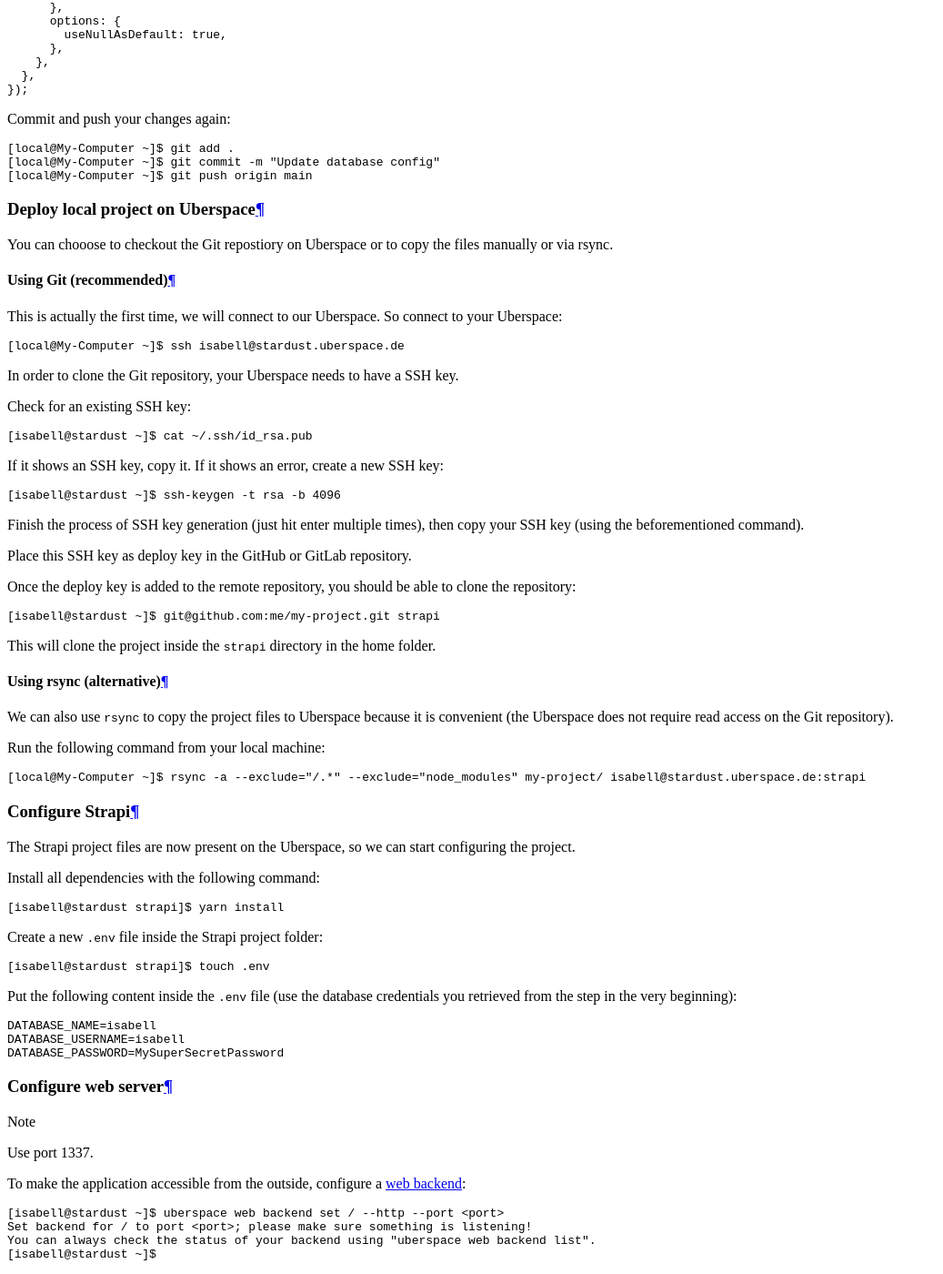
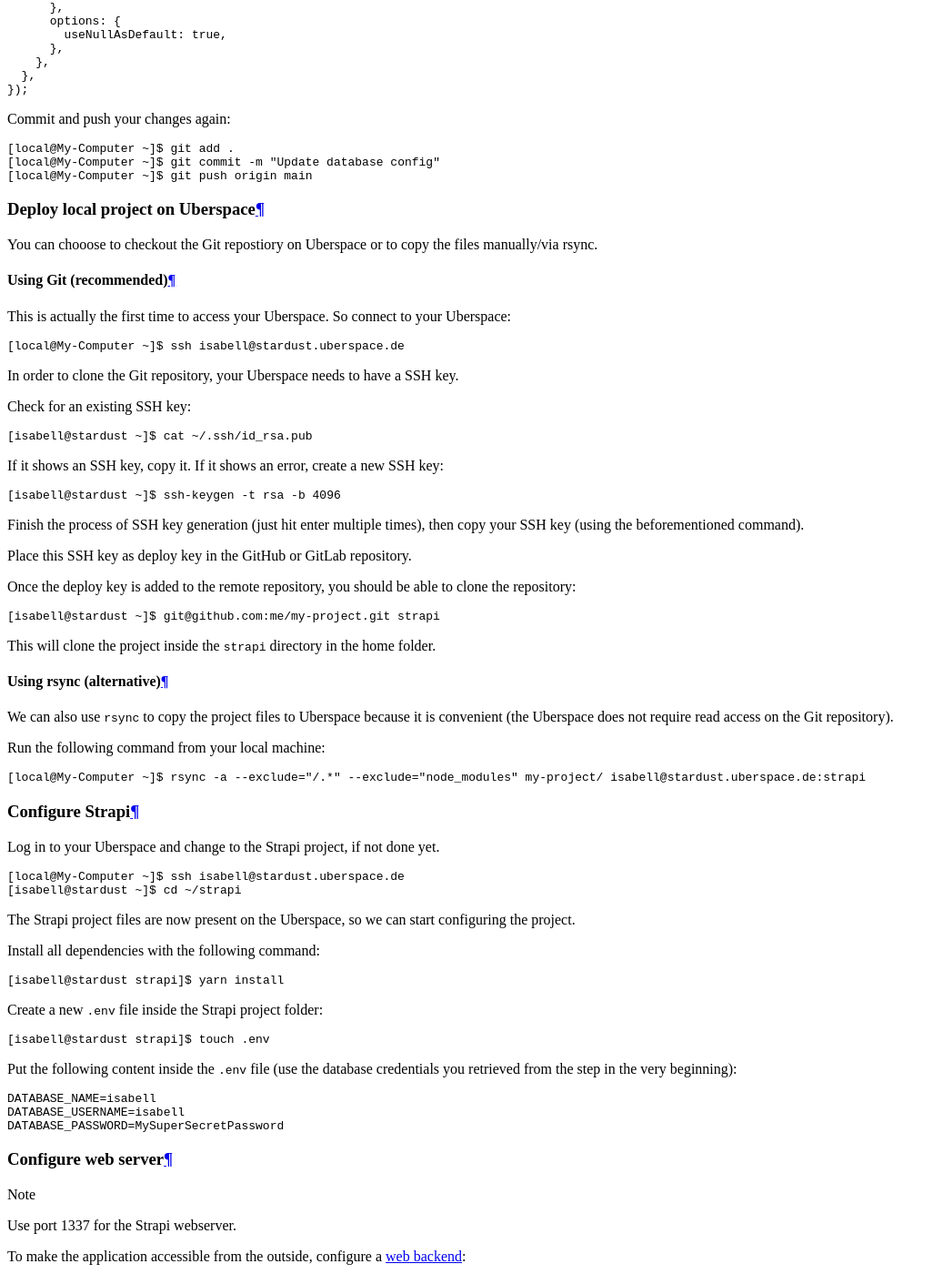
Before and after one commit to Uberspace/lab, a Sphinx documentation site: the page built from source/guide_strapi.rst, in a window 1280 px wide and 1400 px high, scrolled down 5459 px. Shown: the whole window at 91% size, without its empty margins (0-1037 px from the left). Built offline with Sphinx 7.4.7 and the Read the Docs theme 2.0.0, drawn with Linux system fonts in a browser that asks for light colours; some of the changed text lies outside the part shown.

Commit message:
Update guide_strapi.rst

```diff
--- a/source/guide_strapi.rst
+++ b/source/guide_strapi.rst
@@ -40,11 +40,11 @@
  Using 'Node.js' version: '10'
  Selected node version 10
  The new configuration is adapted immediately. Patch updates will be applied automatically.
- [eliza@dolittle ~]$
+ [isabell@stardust ~]$
 
 .. include:: includes/my-print-defaults.rst
 
-Your blog URL needs to be setup:
+Your URL needs to be setup:
 
 .. include:: includes/web-domain-list.rst
 
@@ -94,20 +94,16 @@
 
 Install the mysql client so that Stripe can use a MySQL connection.
 
-
 .. code-block:: console
 
  [local@My-Computer ~]$ yarn intall sails-mysql
 
-
 Create a new ``database.js`` for the production environment. This will be used whenever ``NODE_ENV=production`` (which is the case for Uberspace in our setup).
-
 
 .. code-block:: console
 
  [local@My-Computer ~]$ mkdir -p config/env/production
  [local@My-Computer ~]$ touch config/env/production/database.js
-
 
 Put the following content into the ``database.js``:
 
@@ -145,12 +141,12 @@
 Deploy local project on Uberspace
 ---------------------------------
 
-You can chooose to checkout the Git repostiory on Uberspace or to copy the files manually or via rsync.
+You can chooose to checkout the Git repostiory on Uberspace or to copy the files manually/via rsync.
 
 Using Git (recommended)
 ***********************
 
-This is actually the first time, we will connect to our Uberspace. So connect to your Uberspace:
+This is actually the first time to access your Uberspace. So connect to your Uberspace:
 
 .. code-block:: console
 
@@ -160,26 +156,21 @@
 
 Check for an existing SSH key:
 
-
 .. code-block:: console
 
  [isabell@stardust ~]$ cat ~/.ssh/id_rsa.pub
 
-
 If it shows an SSH key, copy it. If it shows an error, create a new SSH key:
-
 
 .. code-block:: console
 
  [isabell@stardust ~]$ ssh-keygen -t rsa -b 4096
-
 
 Finish the process of SSH key generation (just hit enter multiple times), then copy your SSH key (using the beforementioned command).
 
 Place this SSH key as deploy key in the GitHub or GitLab repository.
 
 Once the deploy key is added to the remote repository, you should be able to clone the repository:
-
 
 .. code-block:: console
 
@@ -200,6 +191,13 @@
 
 Configure Strapi
 ----------------
+
+Log in to your Uberspace and change to the Strapi project, if not done yet.
+
+.. code-block:: console
+
+ [local@My-Computer ~]$ ssh isabell@stardust.uberspace.de
+ [isabell@stardust ~]$ cd ~/strapi
 
 The Strapi project files are now present on the Uberspace, so we can start configuring the project.
 
@@ -229,14 +227,13 @@
 
 .. note::
 
-    Use port 1337.
+    Use port 1337 for the Strapi webserver.
 
 .. include:: includes/web-backend.rst
 
 
 Setup daemon
 ------------
-
 
 Create ``~/etc/services.d/strapi.ini`` with the following content:
 
@@ -254,7 +251,9 @@
 Finished!
 ---------
 
-Strapi should now be accessible via ``https://isabell.uber.space/admin``. Strapi is in production mode, meaning that the Content Type creator is disabled. To make changes on the API, you have to re-deploy the project.
+Strapi should now be accessible via ``https://isabell.uber.space/admin``. Make sure to set a password first!
+
+Strapi is in production mode, meaning that the Content Type creator is disabled. To make changes on the API, you have to re-deploy the project.
 
 Continuous Delivery
 -------------------
```
